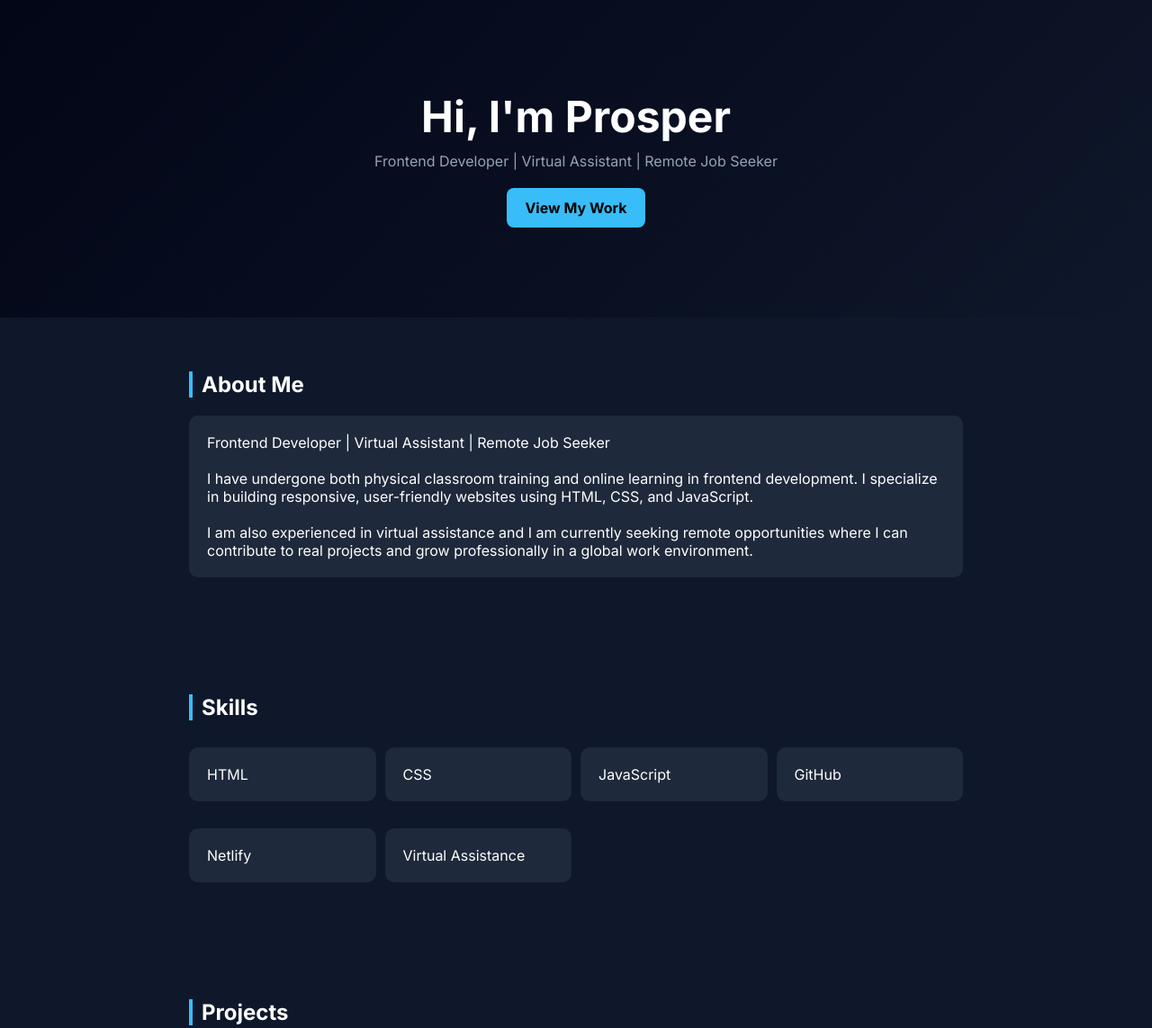
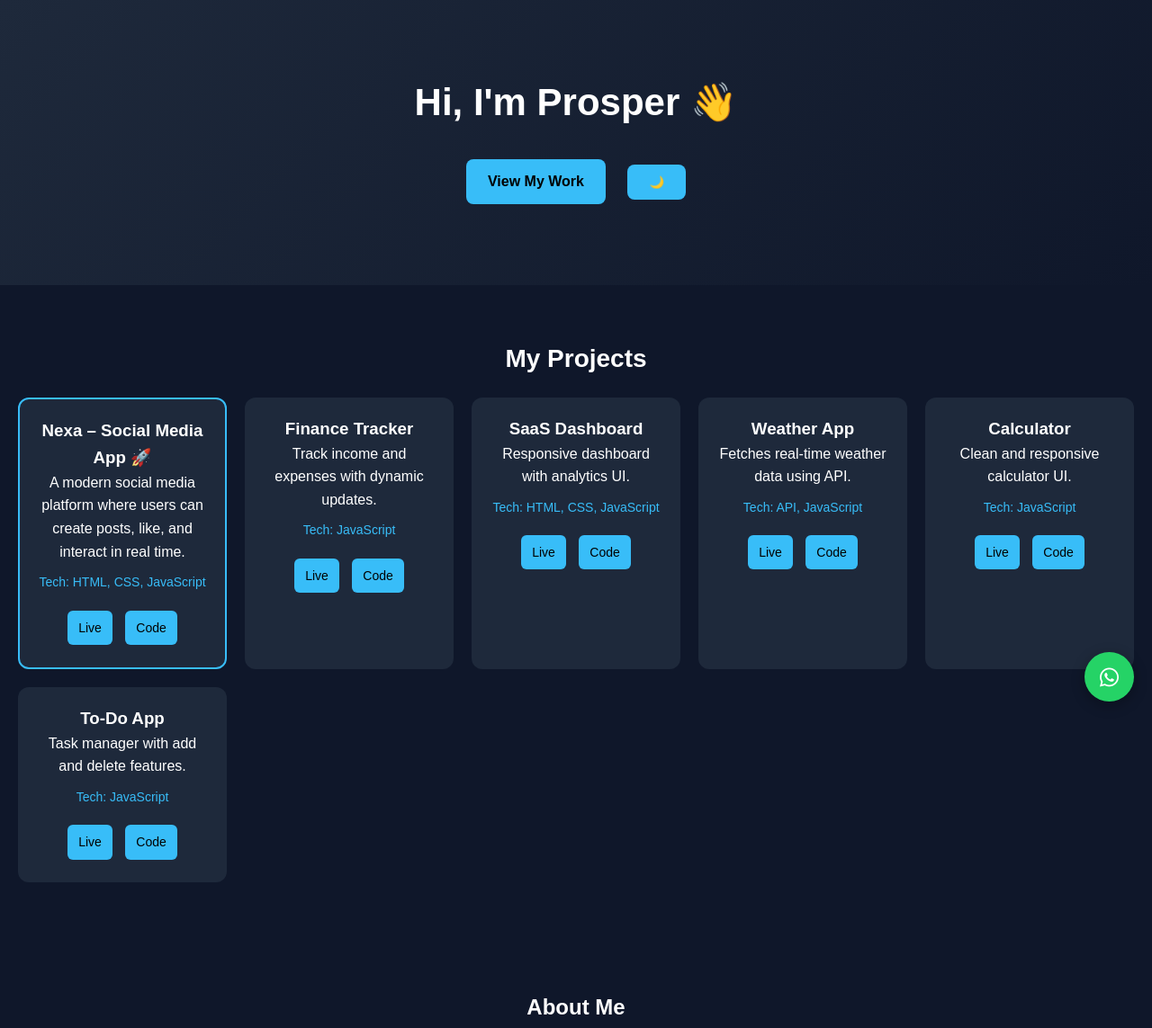
Before and after one commit to prosper-source/prosper-portfolio, a plain HTML site: page index.html in a window 1280 px wide. Shown: the top 1143 px of the page at 90% size. Drawn offline with Linux system fonts and the light colour scheme.

Commit message:
Add files via upload

```diff
--- a/index.html
+++ b/index.html
@@ -1,117 +1,152 @@
 <!DOCTYPE html>
 <html lang="en">
 <head>
-<meta charset="UTF-8">
-<meta name="viewport" content="width=device-width, initial-scale=1.0">
-<title>Prosper Portfolio</title>
+  <meta charset="UTF-8" />
+  <meta name="viewport" content="width=device-width, initial-scale=1.0"/>
+  <title>Prosper | Frontend Developer</title>
 
-<link href="https://fonts.googleapis.com/css2?family=Inter:wght@300;400;600;700;800&display=swap" rel="stylesheet">
-<link rel="stylesheet" href="style.css">
+  <!-- CSS -->
+  <link rel="stylesheet" href="style.css"/>
+
+  <!-- FONT AWESOME (WhatsApp Icon) -->
+  <link rel="stylesheet" href="https://cdnjs.cloudflare.com/ajax/libs/font-awesome/6.5.0/css/all.min.css">
 </head>
-
 <body>
 
   <!-- HERO -->
-<section class="hero">
-  <h1>Hi, I'm Prosper</h1>
-  <p>Frontend Developer | Virtual Assistant | Remote Job Seeker</p>
+  <header class="hero">
+    <h1>Hi, I'm Prosper 👋</h1>
+    <p id="typing"></p>
 
     <a href="#projects" class="btn">View My Work</a>
-</section>
-
-<!-- ABOUT -->
-<section class="section">
-  <h2>About Me</h2>
-
-  <div class="card">
-    Frontend Developer | Virtual Assistant | Remote Job Seeker
-    <br><br>
-
-    I have undergone both physical classroom training and online learning in frontend development. I specialize in building responsive, user-friendly websites using HTML, CSS, and JavaScript.
-
-    <br><br>
-
-    I am also experienced in virtual assistance and I am currently seeking remote opportunities where I can contribute to real projects and grow professionally in a global work environment.
-  </div>
-</section>
-
-<!-- SKILLS -->
-<section class="section">
-  <h2>Skills</h2>
-
-  <div class="grid">
-    <div class="card">HTML</div>
-    <div class="card">CSS</div>
-    <div class="card">JavaScript</div>
-    <div class="card">GitHub</div>
-    <div class="card">Netlify</div>
-    <div class="card">Virtual Assistance</div>
-  </div>
-</section>
+    <button id="themeToggle" class="btn">🌙</button>
+  </header>
 
   <!-- PROJECTS -->
-<section id="projects" class="section">
-  <h2>Projects</h2>
+  <section id="projects" class="projects">
+    <h2>My Projects</h2>
 
     <div class="grid">
 
-    <div class="card">
-      <h3>NLU Clan Website</h3>
-      <p>Gaming community website with modern UI, WhatsApp join system, and responsive design.</p>
+      <!-- NEXA -->
+      <div class="card featured">
+        <h3>Nexa – Social Media App 🚀</h3>
+        <p>
+          A modern social media platform where users can create posts,
+          like, and interact in real time.
+        </p>
+        <p class="tech">Tech: HTML, CSS, JavaScript</p>
+
+        <div class="links">
+          <a href="#" target="_blank">Live</a>
+          <a href="#" target="_blank">Code</a>
+        </div>
       </div>
 
+      <!-- FINANCE -->
       <div class="card">
-      <h3>Personal Portfolio Website</h3>
-      <p>Professional portfolio showcasing my frontend development skills and remote job readiness.</p>
+        <h3>Finance Tracker</h3>
+        <p>Track income and expenses with dynamic updates.</p>
+        <p class="tech">Tech: JavaScript</p>
+
+        <div class="links">
+          <a href="#">Live</a>
+          <a href="#">Code</a>
+        </div>
       </div>
 
+      <!-- SAAS -->
       <div class="card">
-      <h3>ClientFlow (SaaS Concept)</h3>
-      <p>Freelancer management system idea for handling clients, projects, and payment tracking.</p>
+        <h3>SaaS Dashboard</h3>
+        <p>Responsive dashboard with analytics UI.</p>
+        <p class="tech">Tech: HTML, CSS, JavaScript</p>
+
+        <div class="links">
+          <a href="#">Live</a>
+          <a href="#">Code</a>
+        </div>
       </div>
 
+      <!-- WEATHER -->
       <div class="card">
-      <h3>Login & Authentication UI</h3>
-      <p>Clean login page UI with form validation and responsive design using HTML, CSS, and JavaScript.</p>
+        <h3>Weather App</h3>
+        <p>Fetches real-time weather data using API.</p>
+        <p class="tech">Tech: API, JavaScript</p>
+
+        <div class="links">
+          <a href="#">Live</a>
+          <a href="#">Code</a>
+        </div>
       </div>
 
+      <!-- CALCULATOR -->
       <div class="card">
-      <h3>Weather App UI</h3>
-      <p>Simple weather interface design consuming API data with clean modern layout.</p>
+        <h3>Calculator</h3>
+        <p>Clean and responsive calculator UI.</p>
+        <p class="tech">Tech: JavaScript</p>
+
+        <div class="links">
+          <a href="#">Live</a>
+          <a href="#">Code</a>
+        </div>
       </div>
 
+      <!-- TODO -->
       <div class="card">
-      <h3>Landing Page Designs</h3>
-      <p>Multiple responsive landing pages built for practice, focusing on UI/UX and layout structure.</p>
+        <h3>To-Do App</h3>
+        <p>Task manager with add and delete features.</p>
+        <p class="tech">Tech: JavaScript</p>
+
+        <div class="links">
+          <a href="#">Live</a>
+          <a href="#">Code</a>
+        </div>
       </div>
 
     </div>
   </section>
-<!-- EXPERIENCE -->
-<section class="section">
-  <h2>Experience</h2>
 
-  <div class="card">
-    Frontend Developer Training (Physical + Online)
-    <br><br>
-    I have gained hands-on experience through structured classroom training and online platforms, building multiple frontend projects and improving my problem-solving skills.
-  </div>
+  <!-- ABOUT -->
+  <section class="about">
+    <h2>About Me</h2>
+    <p>
+      I’m Prosper, a frontend developer passionate about building clean,
+      responsive web applications. I specialize in JavaScript and UI design.
+    </p>
+  </section>
+
+  <!-- SKILLS -->
+  <section class="skills">
+    <h2>Skills</h2>
+    <p>
+      HTML • CSS • JavaScript • Git • Firebase • API Integration • Responsive Design
+    </p>
   </section>
 
   <!-- CONTACT -->
-<section class="section">
+  <section class="contact">
     <h2>Contact Me</h2>
-
-  <div class="card">
-    Email: prosperolamide0@gmail.com <br>
-    WhatsApp: 2348148333847 <br>
-    GitHub: prosper-source
-  </div>
+    <p>Email: prosperolamide0@gmail.com</p>
+    <p>GitHub: prosper-source</p>
+    <p>
+      LinkedIn:
+      <a href="https://www.linkedin.com/in/prosper-bamidele-aa539b404" target="_blank">
+        View Profile
+      </a>
+    </p>
   </section>
 
+  <!-- FOOTER -->
   <footer>
-© 2026 Prosper Portfolio • Open for Remote Jobs
+    <p>© 2026 Prosper. All rights reserved.</p>
   </footer>
 
+  <!-- WHATSAPP BUTTON -->
+  <a href="https://wa.me/2348148333847" class="whatsapp" target="_blank">
+    <i class="fab fa-whatsapp"></i>
+  </a>
+
+  <!-- JS -->
+  <script src="app.js"></script>
 </body>
 </html>
--- a/style.css
+++ b/style.css
@@ -1,68 +1,220 @@
+/* RESET */
 * {
   margin: 0;
   padding: 0;
   box-sizing: border-box;
-  font-family: Inter;
 }
 
+/* BODY */
 body {
+  font-family: Arial, sans-serif;
   background: #0f172a;
   color: white;
+  text-align: center;
+  line-height: 1.6;
+  transition: 0.3s;
 }
 
+/* LIGHT MODE */
+body.light {
+  background: #f1f5f9;
+  color: #0f172a;
+}
+
+/* HERO */
 .hero {
-  text-align: center;
-  padding: 100px 20px;
-  background: linear-gradient(135deg, #020617, #0f172a);
+  padding: 80px 20px;
+  background: linear-gradient(135deg, #1e293b, #0f172a);
+}
+
+body.light .hero {
+  background: linear-gradient(135deg, #e2e8f0, #f1f5f9);
 }
 
 .hero h1 {
-  font-size: 3rem;
+  font-size: 42px;
+  margin-bottom: 10px;
 }
 
 .hero p {
   color: #94a3b8;
-  margin-top: 10px;
+  margin-bottom: 20px;
+  font-size: 18px;
 }
 
+/* BUTTON */
 .btn {
   display: inline-block;
-  margin-top: 20px;
-  padding: 12px 20px;
+  margin: 10px;
+  padding: 12px 24px;
   background: #38bdf8;
   color: black;
   text-decoration: none;
   border-radius: 8px;
   font-weight: bold;
+  transition: 0.3s;
+  border: none;
+  cursor: pointer;
 }
 
-.section {
-  padding: 60px 20px;
-  max-width: 900px;
-  margin: auto;
+.btn:hover {
+  background: #0ea5e9;
 }
 
-h2 {
-  border-left: 4px solid #38bdf8;
-  padding-left: 10px;
-  margin-bottom: 20px;
+/* SECTIONS */
+section {
+  padding: 60px 20px;
 }
 
+/* PROJECTS */
+.projects h2 {
+  margin-bottom: 20px;
+  font-size: 28px;
+}
+
+/* GRID */
+.grid {
+  display: grid;
+  grid-template-columns: repeat(auto-fit, minmax(230px, 1fr));
+  gap: 20px;
+  margin-top: 20px;
+}
+
+/* CARD */
 .card {
   background: #1e293b;
   padding: 20px;
-  border-radius: 10px;
+  border-radius: 12px;
+  transition: all 0.3s ease;
+  opacity: 0;
+  transform: translateY(20px);
+  animation: fadeIn 0.8s forwards;
+}
+
+body.light .card {
+  background: white;
+}
+
+/* ANIMATION DELAY */
+.card:nth-child(1) { animation-delay: 0.2s; }
+.card:nth-child(2) { animation-delay: 0.4s; }
+.card:nth-child(3) { animation-delay: 0.6s; }
+.card:nth-child(4) { animation-delay: 0.8s; }
+.card:nth-child(5) { animation-delay: 1s; }
+.card:nth-child(6) { animation-delay: 1.2s; }
+
+/* HOVER EFFECT */
+.card:hover {
+  transform: translateY(-8px);
+  background: #334155;
+}
+
+body.light .card:hover {
+  background: #e2e8f0;
+}
+
+/* FEATURED PROJECT */
+.featured {
+  border: 2px solid #38bdf8;
+  transform: scale(1.03);
+}
+
+/* TECH TEXT */
+.tech {
+  margin-top: 10px;
+  font-size: 14px;
+  color: #38bdf8;
+}
+
+/* PROJECT LINKS */
+.links {
+  margin-top: 15px;
+}
+
+.links a {
+  margin: 5px;
+  display: inline-block;
+  padding: 8px 12px;
+  background: #38bdf8;
+  color: black;
+  border-radius: 6px;
+  text-decoration: none;
+  font-size: 14px;
+  transition: 0.3s;
+}
+
+.links a:hover {
+  background: #0ea5e9;
+}
+
+/* ABOUT */
+.about p {
+  max-width: 600px;
+  margin: auto;
+  color: #94a3b8;
+}
+
+body.light .about p {
+  color: #334155;
+}
+
+/* SKILLS */
+.skills p {
+  margin-top: 10px;
+  color: #38bdf8;
+  font-weight: bold;
+}
+
+/* CONTACT */
+.contact p {
   margin: 10px 0;
 }
 
-.grid {
-  display: grid;
-  grid-template-columns: repeat(auto-fit, minmax(200px,1fr));
-  gap: 10px;
+.contact a {
+  color: #38bdf8;
+  text-decoration: none;
 }
 
+/* FOOTER */
 footer {
-  text-align: center;
   padding: 20px;
-  color: #64748b;
+  background: #020617;
+  font-size: 14px;
+  color: #94a3b8;
 }
+
+body.light footer {
+  background: #e2e8f0;
+}
+
+/* WHATSAPP BUTTON (REAL ICON STYLE) */
+.whatsapp {
+  position: fixed;
+  bottom: 20px;
+  right: 20px;
+  background: #25D366;
+  color: white;
+  font-size: 24px;
+  width: 55px;
+  height: 55px;
+  border-radius: 50%;
+  display: flex;
+  align-items: center;
+  justify-content: center;
+  text-decoration: none;
+  box-shadow: 0 4px 15px rgba(0,0,0,0.3);
+  transition: 0.3s;
+}
+
+.whatsapp:hover {
+  transform: scale(1.1);
+  background: #1ebe5d;
+}
+
+/* ANIMATION KEYFRAMES */
+@keyframes fadeIn {
+  to {
+    opacity: 1;
+    transform: translateY(0);
+  }
+}
```
Also changed, not shown: script.js (+86 -23 lines). Lines whose indentation alone changed are shown as unchanged.
